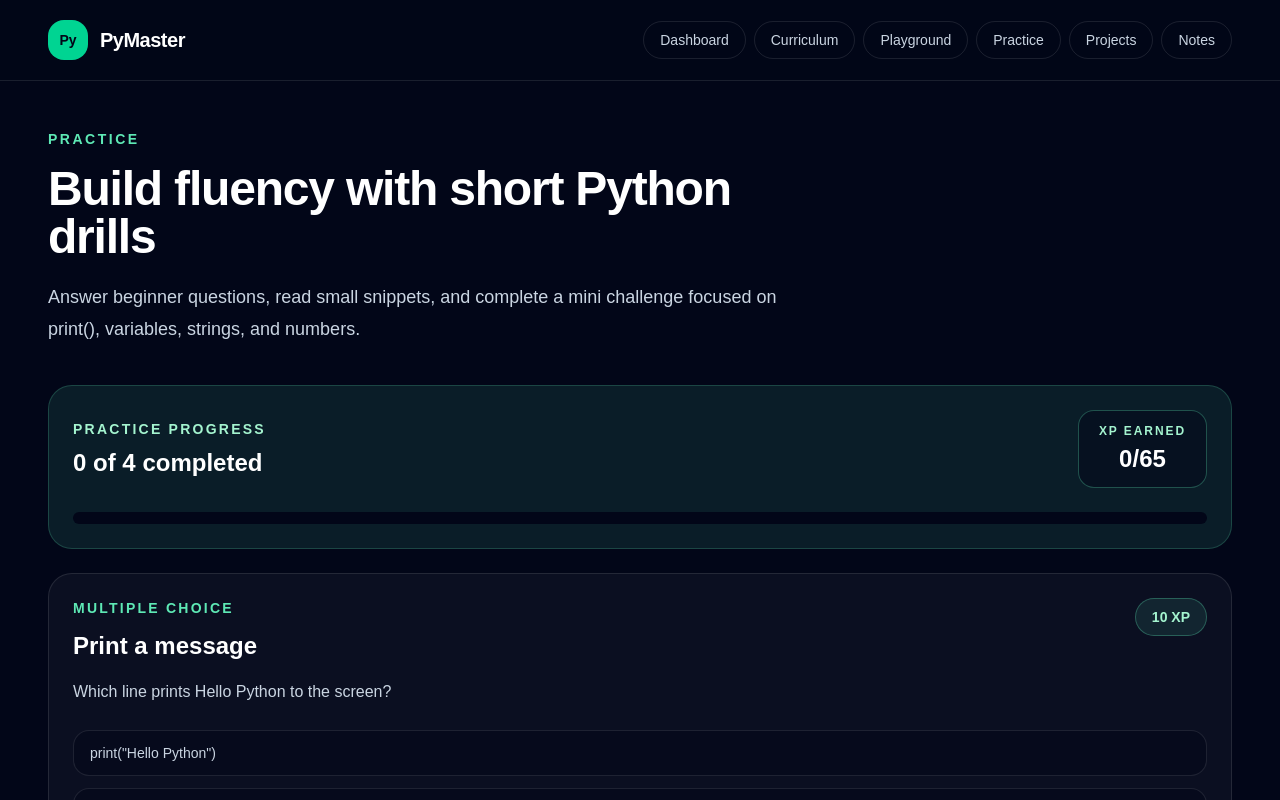
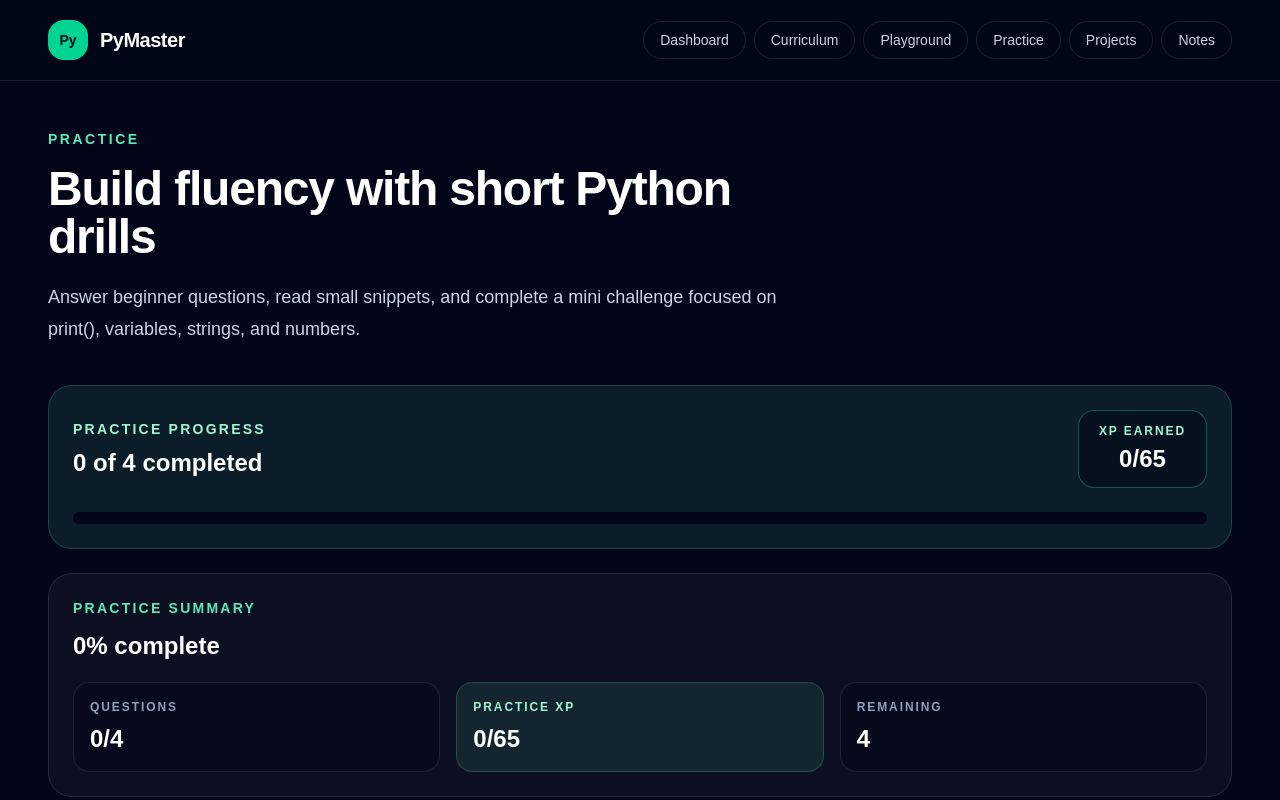
Before and after one commit to mhungry365/pymaster, a Next.js app: page /practice in a window 1280 px wide. Shown: the top 800 px of the page. Built offline with nearby package versions, Linux system fonts and the light colour scheme.

Commit message:
Connect practice progress and XP tracking

```diff
--- a/src/components/practice/challenge-card.tsx
+++ b/src/components/practice/challenge-card.tsx
@@ -29,7 +29,7 @@ export function ChallengeCard({
           </h2>
         </div>
         <span className="rounded-full border border-emerald-300/30 bg-slate-950/50 px-4 py-2 text-sm font-semibold text-emerald-100">
-          {challenge.xpReward} XP
+          {isComplete ? "Completed" : `${challenge.xpReward} XP`}
         </span>
       </div>
 
--- a/src/components/practice/fill-blank-card.tsx
+++ b/src/components/practice/fill-blank-card.tsx
@@ -5,17 +5,19 @@ import type { FillBlankPracticeQuestion } from "@/types";
 type FillBlankCardProps = {
   question: FillBlankPracticeQuestion;
   answer: string | undefined;
+  isCompleted: boolean;
   onChangeAnswer: (questionId: string, answer: string, isCorrect: boolean) => void;
 };
 
 export function FillBlankCard({
   question,
   answer = "",
+  isCompleted,
   onChangeAnswer,
 }: FillBlankCardProps) {
   const normalizedAnswer = answer.trim();
-  const hasAnswered = normalizedAnswer.length > 0;
-  const isCorrect = normalizedAnswer === question.answer;
+  const hasAnswered = normalizedAnswer.length > 0 || isCompleted;
+  const isCorrect = normalizedAnswer === question.answer || isCompleted;
 
   return (
     <section className="rounded-3xl border border-white/10 bg-white/[0.04] p-6">
@@ -29,7 +31,7 @@ export function FillBlankCard({
           </h2>
         </div>
         <span className="rounded-full border border-emerald-300/30 bg-emerald-300/10 px-4 py-2 text-sm font-semibold text-emerald-200">
-          {question.xpReward} XP
+          {isCompleted ? "Completed" : `${question.xpReward} XP`}
         </span>
       </div>
 
@@ -63,7 +65,11 @@ export function FillBlankCard({
         }`}
       >
         <p className="font-semibold">
-          {!hasAnswered ? "Hint" : isCorrect ? "Correct" : "Keep going"}
+          {!hasAnswered
+            ? "Hint"
+            : isCorrect
+              ? "Correct"
+              : "Keep going"}
         </p>
         <p className="mt-1">
           {!hasAnswered ? question.hint : question.explanation}
--- a/src/components/practice/practice-experience.tsx
+++ b/src/components/practice/practice-experience.tsx
@@ -5,7 +5,9 @@ import { ChallengeCard } from "@/components/practice/challenge-card";
 import { FillBlankCard } from "@/components/practice/fill-blank-card";
 import { PracticeProgress } from "@/components/practice/practice-progress";
 import { PracticeQuestionCard } from "@/components/practice/practice-question-card";
+import { PracticeSummaryCard } from "@/components/practice/practice-summary-card";
 import { miniChallenge, practiceQuestions } from "@/data/questions";
+import { useProgress } from "@/hooks/use-progress";
 
 type AnswerState = {
   value: string;
@@ -13,23 +15,26 @@ type AnswerState = {
 };
 
 export function PracticeExperience() {
+  const { completePracticeQuestion, progress } = useProgress();
   const [answers, setAnswers] = useState<Record<string, AnswerState>>({});
   const [challengeResponse, setChallengeResponse] = useState("");
-  const [isChallengeComplete, setIsChallengeComplete] = useState(false);
+  const completedPracticeIds = progress.completedPracticeQuestionIds;
 
   const completedQuestionCount = useMemo(
     () =>
-      practiceQuestions.filter((question) => answers[question.id]?.isCorrect)
-        .length,
-    [answers],
+      practiceQuestions.filter((question) =>
+        completedPracticeIds.includes(question.id),
+      ).length,
+    [completedPracticeIds],
   );
-  const completedCount =
-    completedQuestionCount + (isChallengeComplete ? 1 : 0);
+  const isChallengeComplete = completedPracticeIds.includes(miniChallenge.id);
+  const completedCount = completedQuestionCount + (isChallengeComplete ? 1 : 0);
   const totalCount = practiceQuestions.length + 1;
   const earnedXp =
     practiceQuestions.reduce(
       (total, question) =>
-        total + (answers[question.id]?.isCorrect ? question.xpReward : 0),
+        total +
+        (completedPracticeIds.includes(question.id) ? question.xpReward : 0),
       0,
     ) + (isChallengeComplete ? miniChallenge.xpReward : 0);
   const totalXp =
@@ -37,16 +42,24 @@ export function PracticeExperience() {
       (total, question) => total + question.xpReward,
       0,
     ) + miniChallenge.xpReward;
+  const progressPercent =
+    totalCount > 0 ? Math.round((completedCount / totalCount) * 100) : 0;
 
   function updateAnswer(
     questionId: string,
     value: string,
     isCorrect: boolean,
   ) {
+    const question = practiceQuestions.find((item) => item.id === questionId);
+
     setAnswers((currentAnswers) => ({
       ...currentAnswers,
       [questionId]: { value, isCorrect },
     }));
+
+    if (isCorrect && question) {
+      completePracticeQuestion(questionId, question.xpReward);
+    }
   }
 
   return (
@@ -57,6 +70,13 @@ export function PracticeExperience() {
         earnedXp={earnedXp}
         totalXp={totalXp}
       />
+      <PracticeSummaryCard
+        totalQuestions={totalCount}
+        completedQuestions={completedCount}
+        earnedXp={earnedXp}
+        totalXp={totalXp}
+        progressPercent={progressPercent}
+      />
 
       <div className="grid gap-6">
         {practiceQuestions.map((question) => {
@@ -66,6 +86,7 @@ export function PracticeExperience() {
                 key={question.id}
                 question={question}
                 answer={answers[question.id]?.value}
+                isCompleted={completedPracticeIds.includes(question.id)}
                 onChangeAnswer={updateAnswer}
               />
             );
@@ -76,6 +97,7 @@ export function PracticeExperience() {
               key={question.id}
               question={question}
               selectedOptionId={answers[question.id]?.value}
+              isCompleted={completedPracticeIds.includes(question.id)}
               onSelectAnswer={updateAnswer}
             />
           );
@@ -86,7 +108,9 @@ export function PracticeExperience() {
           response={challengeResponse}
           isComplete={isChallengeComplete}
           onChangeResponse={setChallengeResponse}
-          onComplete={() => setIsChallengeComplete(true)}
+          onComplete={() =>
+            completePracticeQuestion(miniChallenge.id, miniChallenge.xpReward)
+          }
         />
       </div>
     </div>
--- a/src/components/practice/practice-question-card.tsx
+++ b/src/components/practice/practice-question-card.tsx
@@ -8,16 +8,18 @@ import type {
 type PracticeQuestionCardProps = {
   question: MultipleChoicePracticeQuestion | CodeReadingPracticeQuestion;
   selectedOptionId: string | undefined;
+  isCompleted: boolean;
   onSelectAnswer: (questionId: string, optionId: string, isCorrect: boolean) => void;
 };
 
 export function PracticeQuestionCard({
   question,
   selectedOptionId,
+  isCompleted,
   onSelectAnswer,
 }: PracticeQuestionCardProps) {
-  const hasAnswered = selectedOptionId !== undefined;
-  const isCorrect = selectedOptionId === question.correctOptionId;
+  const hasAnswered = selectedOptionId !== undefined || isCompleted;
+  const isCorrect = selectedOptionId === question.correctOptionId || isCompleted;
 
   return (
     <section className="rounded-3xl border border-white/10 bg-white/[0.04] p-6">
@@ -33,7 +35,7 @@ export function PracticeQuestionCard({
           </h2>
         </div>
         <span className="rounded-full border border-emerald-300/30 bg-emerald-300/10 px-4 py-2 text-sm font-semibold text-emerald-200">
-          {question.xpReward} XP
+          {isCompleted ? "Completed" : `${question.xpReward} XP`}
         </span>
       </div>
 
@@ -80,7 +82,9 @@ export function PracticeQuestionCard({
               : "border-amber-300/30 bg-amber-300/10 text-amber-100"
           }`}
         >
-          <p className="font-semibold">{isCorrect ? "Correct" : "Not quite"}</p>
+          <p className="font-semibold">
+            {isCorrect ? "Correct" : "Not quite"}
+          </p>
           <p className="mt-1">{question.explanation}</p>
         </div>
       ) : null}
--- /dev/null
+++ b/src/components/practice/practice-summary-card.tsx
@@ -0,0 +1,52 @@
+type PracticeSummaryCardProps = {
+  totalQuestions: number;
+  completedQuestions: number;
+  earnedXp: number;
+  totalXp: number;
+  progressPercent: number;
+};
+
+export function PracticeSummaryCard({
+  totalQuestions,
+  completedQuestions,
+  earnedXp,
+  totalXp,
+  progressPercent,
+}: PracticeSummaryCardProps) {
+  return (
+    <section className="rounded-3xl border border-white/10 bg-white/[0.04] p-6">
+      <p className="text-sm font-semibold uppercase tracking-[0.16em] text-emerald-300">
+        Practice Summary
+      </p>
+      <h2 className="mt-3 text-2xl font-semibold text-white">
+        {progressPercent}% complete
+      </h2>
+      <div className="mt-5 grid gap-4 sm:grid-cols-3">
+        <div className="rounded-2xl border border-white/10 bg-slate-950/50 p-4">
+          <p className="text-xs font-semibold uppercase tracking-[0.16em] text-slate-400">
+            Questions
+          </p>
+          <p className="mt-2 text-2xl font-bold text-white">
+            {completedQuestions}/{totalQuestions}
+          </p>
+        </div>
+        <div className="rounded-2xl border border-emerald-300/20 bg-emerald-300/10 p-4">
+          <p className="text-xs font-semibold uppercase tracking-[0.16em] text-emerald-200">
+            Practice XP
+          </p>
+          <p className="mt-2 text-2xl font-bold text-white">
+            {earnedXp}/{totalXp}
+          </p>
+        </div>
+        <div className="rounded-2xl border border-white/10 bg-slate-950/50 p-4">
+          <p className="text-xs font-semibold uppercase tracking-[0.16em] text-slate-400">
+            Remaining
+          </p>
+          <p className="mt-2 text-2xl font-bold text-white">
+            {totalQuestions - completedQuestions}
+          </p>
+        </div>
+      </div>
+    </section>
+  );
+}
```
